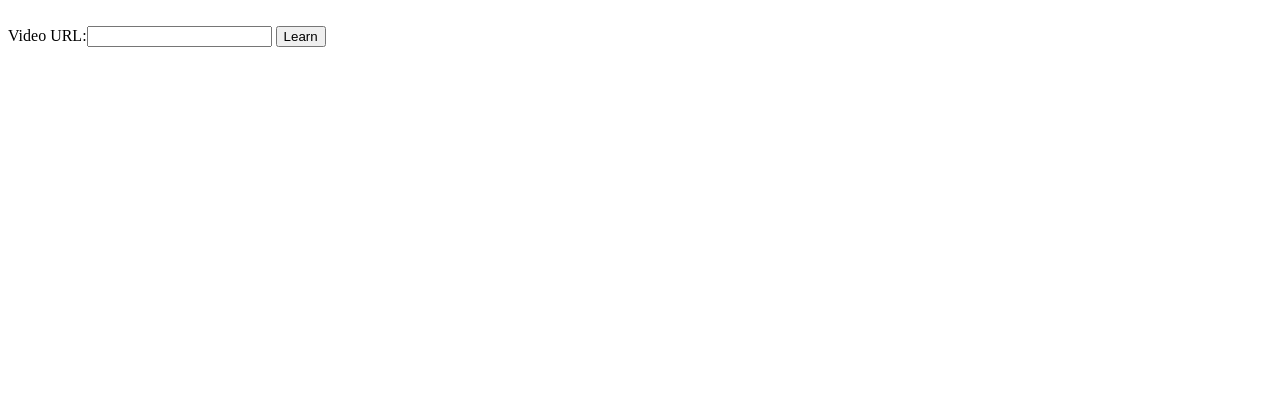
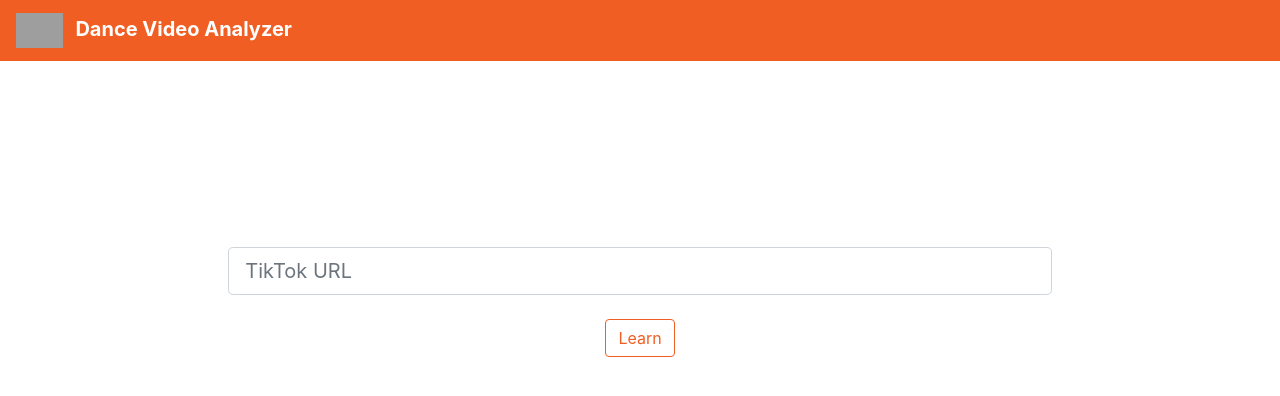
Before and after one commit to EvilicLufas/image-process-site, a Django app: page / in a window 1280 px wide. Shown: the top 396 px of the page. Run offline with Django 3.2, Linux system fonts and the light colour scheme; some libraries are stand-ins or nearby versions; grey boxes are pictures that could not be loaded.

Commit message:
Added bootstrap styles and videos now play on site

```diff
--- a/image_process_site/request_handler/RequestHandler.py
+++ b/image_process_site/request_handler/RequestHandler.py
@@ -22,7 +22,7 @@ class RequestHandler():
     request_url = ''
     host_site = ''
     html_response = ''
-    path = 'C:/Users/tznoo/OneDrive/Documents/Code Projects/image_process_site/temp_videos/downloaded_video.mp4'
+    path = 'C:/Users/tznoo/OneDrive/Documents/Code Projects/image_process_site/static/temp_videos/downloaded_video.mp4'
 
     """ takes the url provided by the user and gets the proper api url and fetches a response and stores
         it in the response field
@@ -46,7 +46,7 @@ class RequestHandler():
         try:
             self.request_url = HOST_SITE_APIS[parsed_url[1]]+user_url
         except KeyError:
-            print("API not available for the website " + user_url)
+            print("API not available for the website " + str(user_url))
     def setHTML(self):
         self.html_response = self.response.json()['html']
 
--- a/image_process_site/settings.py
+++ b/image_process_site/settings.py
@@ -117,10 +117,10 @@ USE_TZ = True
 
 # Static files (CSS, JavaScript, Images)
 # https://docs.djangoproject.com/en/3.0/howto/static-files/
-
 STATIC_URL = '/static/'
 
-
+STATICFILES_DIRS=[os.path.join(BASE_DIR,"static"),
+                  '/temp_videos/']
 #Cache
 
 CASHES = {
--- a/video_reader/forms.py
+++ b/video_reader/forms.py
@@ -3,7 +3,7 @@ from django.core.validators import URLValidator
 from django.core.exceptions import ValidationError
 
 class URLForm(forms.Form):
-    video_url = forms.CharField(label='Video URL')
+    video_url = forms.CharField(widget=forms.TextInput(attrs={'class':'form-control form-control-lg', 'type':'text', 'placeholder':'TikTok URL'}), label='')
 
     def __init__(self, url=""):
         self.video_url = url
--- /dev/null
+++ b/video_reader/static/video_reader/styles.css
@@ -0,0 +1,80 @@
+html, body, .container-fluid, .row{
+    height: 100%;
+}
+#top_bar{
+    margin: none;
+    background-color: #F05E23;
+}
+.col, .col-6{
+    text-align: center;
+}
+form{
+    padding-top: 30%;
+    text-align: center;
+}
+#learn_but{
+    color: #F05E23;
+    border-color: #F05E23;
+}
+#top_bar_brand{
+    color: white;
+    font-weight: 700;
+}
+#top_bar_image{
+    padding-right: 3%;
+    height: 35px;
+}
+.video{
+    margin-top:30%;
+}
+/* #top_bar{
+    position: fixed;
+    top: 0%;
+    right:0%;
+    width: 100%;
+    height: 5%;
+    background-color: #F05E23
+}
+#top_bar_image{
+    position: absolute;
+    left: 1%;
+    top: 1%;
+    height:3%;
+}
+#ad_space_left{
+    position: absolute;
+    top:5%;
+    left:0%;
+    width: 20%;
+    height: 100%;
+    border-style: solid;
+    border-width: 1px;
+    border-color: black;
+}
+#ad_space_right{
+    position: absolute;
+    top:5%;
+    right:0%;
+    width: 20%;
+    height: 100%;
+    border-style: solid;
+    border-width: 1px;
+    border-color:black;
+}
+#content{
+    position:absolute;
+    top:5%;
+    right:20%;
+    width: 60%;
+    height: 100%;
+    border-style: solid;
+    border-width: 1px;
+    border-color: #F05E23;
+}
+#input_form{
+    position: absolute;
+    top: 30%;
+    right: 10%;
+    width: 80%;
+    height: 6%;
+} */
--- a/video_reader/templates/video_reader/base.html
+++ b/video_reader/templates/video_reader/base.html
@@ -2,23 +2,49 @@
 <html lang="en">
 <head>
     <meta charset="UTF-8">
-    <!--<meta name="viewport" content="width=device-width, initial-scale=1.0">
-    <link rel="stylesheet" href="../../../static/styles.css">-->
+    <meta name="viewport" content="width=device-width, initial-scale=1.0">
+    <link rel="stylesheet" href="https://stackpath.bootstrapcdn.com/bootstrap/4.5.0/css/bootstrap.min.css" integrity="sha384-9aIt2nRpC12Uk9gS9baDl411NQApFmC26EwAOH8WgZl5MYYxFfc+NcPb1dKGj7Sk" crossorigin="anonymous">
+    {% load static %}
+    <link rel="stylesheet" href = "{% static 'video_reader/styles.css'%}">
     <title>Dance Video Analyzer</title>
 </head>
 <body>
-    <div id = "top_bar">
-        <a href="">
-            <img id = "top_bar_image" src="" alt="">
-        </a>
+    <div class="container-fluid">
+        <div class = "navbar fixed-top navbar-light" id = "top_bar">
+            <a id="top_bar_brand" class="navbar-brand" href="localhost:8000/">
+                <image id="top_bar_image" src="{% static 'video_reader/images/dance_logo_cropped.png' %}" alt=""/>
+                Dance Video Analyzer
+            </a>
+        </div>
+        <div class="row" height="100%">
+            <div class="col" id="space_left"></div>
+            <div class="col-8" id = "content">
+            {% block content %} {% endblock %}
+            </div>
+            <div class="col" id = "space_right"></div>
+        </div>
     </div>
-    <div id = "ad_space_left"></div>
-    <div id = "content">
-        {% block content %} {% endblock %}
-    </div>
-    <div id = "ad_space_right"></div>
     <!--<script src="../../../static/app.js"></script>-->
-    <script src="https://code.jquery.com/jquery-3.5.1.min.js"></script>
+    <!-- Load React. -->
+    <!-- Note: when deploying, replace "development.js" with "production.min.js". -->
+    <script src="https://unpkg.com/react@16/umd/react.development.js" crossorigin></script>
+    <script src="https://unpkg.com/react-dom@16/umd/react-dom.development.js" crossorigin></script>
+    <!-- <script>
+        class TopBar extends React.Component(){
+            render(){
+                <a href="localhost:8000/">
+                    <image id="top_bar_image" src="{% static 'video_reader/images/dance_logo.png' %}" alt=""/>
+                </a>
+            }
+        }
+        const element = <TopBar/>
+        ReactDOM.render(element, document.getElementById('top_bar'));
+    </script> -->
     {% block javascript %}{% endblock %}
+
+    <!-- bootstrap/jquery -->
+    <script src="https://code.jquery.com/jquery-3.5.1.slim.min.js" integrity="sha384-DfXdz2htPH0lsSSs5nCTpuj/zy4C+OGpamoFVy38MVBnE+IbbVYUew+OrCXaRkfj" crossorigin="anonymous"></script>
+    <script src="https://cdn.jsdelivr.net/npm/popper.js@1.16.0/dist/umd/popper.min.js" integrity="sha384-Q6E9RHvbIyZFJoft+2mJbHaEWldlvI9IOYy5n3zV9zzTtmI3UksdQRVvoxMfooAo" crossorigin="anonymous"></script>
+    <script src="https://stackpath.bootstrapcdn.com/bootstrap/4.5.0/js/bootstrap.min.js" integrity="sha384-OgVRvuATP1z7JjHLkuOU7Xw704+h835Lr+6QL9UvYjZE3Ipu6Tp75j7Bh/kR0JKI" crossorigin="anonymous"></script>
 </body>
 </html>
--- a/video_reader/templates/video_reader/home.html
+++ b/video_reader/templates/video_reader/home.html
@@ -1,9 +1,9 @@
 {% extends "video_reader/base.html" %}
 
 {% block content %}
-    <form action="" method="post">
+    <form  id="input_form" action="" method="post">
         {% csrf_token %}
-        {{ form }}
-        <input type="submit" value="Learn"><br>
+        {{ form }}<br>
+        <input id="learn_but" class="btn btn-outline-dark" type="submit" value="Learn"><br>
     </form>
 {% endblock %}
--- a/video_reader/views.py
+++ b/video_reader/views.py
@@ -37,6 +37,8 @@ class ReceivedView(View):
         video_url = request.session.get('video_url')
         response = self.form_class(video_url)
         response.createVideoFile()
-        path = 'C:\\Users\\tznoo\\OneDrive\\Documents\\Code Projects\\image_process_site\\temp_videos\\processed_video.mp4'
-        VideoAnalysis(path).poseAnalysis(response.path)
-        return render(request, self.template_name, {'html': response.html_response})
+        path = 'C:\\Users\\tznoo\\OneDrive\\Documents\\Code Projects\\image_process_site\\static\\temp_videos\\processed_video.mp4'
+        AnalObj = VideoAnalysis(path)
+        AnalObj.poseAnalysis(response.path)
+        AnalObj.changeCodec(response.path)
+        return render(request, self.template_name)
```
Also changed, not shown: video_reader/templates/video_reader/url_received.html (+16 -4 lines), static/styles.css (deleted), video_reader/static/video_reader/app.js (added), 1 other file.
